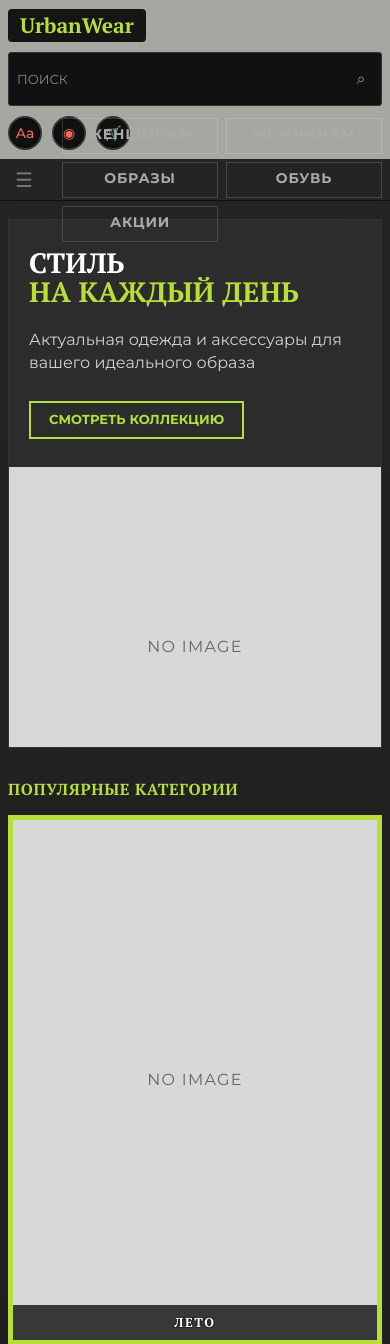
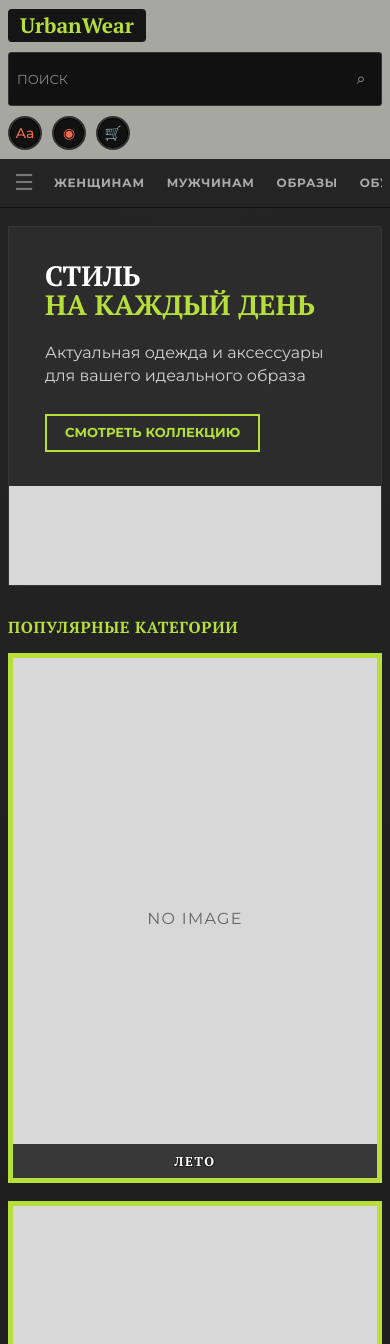
Before and after one commit to Kuzver/UrbanWear, a Django app: page / in a window 390 px wide. Shown: the top 1344 px of the page. Run offline with Django 5.2, Linux system fonts and the light colour scheme; data that the repository does not hold is empty.

Commit message:
Обновлена логика магазина и шаблоны

```diff
--- a/shop/models.py
+++ b/shop/models.py
@@ -5,6 +5,7 @@
 from django.utils.text import slugify
 from django.conf import settings
 from django.contrib.auth.models import User
+from simple_history.models import HistoricalRecords
 
 
 class Category(models.Model):
@@ -83,6 +84,7 @@
     updated_at = models.DateTimeField(auto_now=True, verbose_name='дата обновления')
 
     objects = ProductManager()
+    history = HistoricalRecords()
 
     class Meta:
         verbose_name = 'Товар'
@@ -154,6 +156,7 @@
     postal_code = models.CharField(max_length=20, verbose_name='индекс', null=True)
     contact_phone = models.CharField(max_length=20, verbose_name='телефон', null=True)
     total_amount = models.DecimalField(max_digits=10, decimal_places=2, verbose_name='итоговая сумма', null=True)
+    history = HistoricalRecords()
 
     products = models.ManyToManyField(
         Product,
--- a/shop/urls.py
+++ b/shop/urls.py
@@ -14,7 +14,23 @@
     path('register/', views.register, name='register'),
     path('profile/', views.profile, name='profile'),
 
-    path('create/', views.product_create, name='product_create'),
+    path('create/', views.product_create, name='product_create'
+                                               ''
+                                               ''
+                                               ''
+                                               ''
+                                               ''
+                                               ''
+                                               ''
+                                               ''
+                                               ''
+                                               ''
+                                               ''
+                                               ''
+                                               ''
+                                               ''
+                                               ''
+                                               ''),
     path('<slug:slug>/update/', views.product_update, name='product_update'),
     path('<slug:slug>/delete/', views.product_delete, name='product_delete'),
 
--- a/shop/views.py
+++ b/shop/views.py
@@ -274,18 +274,47 @@
     )
     return render(request, 'shop/order_detail.html', {'order': order})
 
+from django.db.models import Q
+from django.db.models.functions import Lower
+
 def product_search(request):
-    query = request.GET.get('q')
-    products = Product.objects.all()
+    query = request.GET.get('q', '').strip()
+    all_products = Product.objects.select_related('category', 'brand').all()
 
     if query:
-        products = products.filter(
-            Q(name__icontains=query) |
-            Q(description__icontains=query) |
-            Q(name__contains=query)
-        )
+        query_lower = query.lower()
+        filtered_products = [
+            product for product in all_products
+            if query_lower in (product.name or '').lower()
+            or query_lower in (product.description or '').lower()
+            or query_lower in ((product.category.name if product.category else '')).lower()
+            or query_lower in ((product.brand.name if product.brand else '')).lower()
+        ]
+    else:
+        filtered_products = []
 
-    return render(request, 'shop/product_list.html', {'products': products})
+    paginator = Paginator(filtered_products, 9)
+    page_number = request.GET.get('page')
+    products = paginator.get_page(page_number)
+
+    query_params = request.GET.copy()
+    if 'page' in query_params:
+        query_params.pop('page')
+    query_params = query_params.urlencode()
+
+    return render(request, 'shop/product_list.html', {
+        'products': products,
+        'query': query,
+        'is_search': True,
+        'brands': Brand.objects.all(),
+        'current_category': '',
+        'current_category_label': '',
+        'current_size': '',
+        'current_color': '',
+        'current_brand': '',
+        'current_sort': 'popular',
+        'query_params': query_params,
+    })
 
 @login_required
 def add_review(request, product_slug):
--- a/static/css/style.css
+++ b/static/css/style.css
@@ -1937,76 +1937,6 @@
     }
 }
 
-@media (max-width: 760px) {
-    body {
-        font-size: 16px;
-    }
-
-    .container {
-        max-width: calc(100% - 20px);
-    }
-
-    .top-nav {
-        display: grid;
-        grid-template-columns: repeat(2, minmax(0, 1fr));
-        gap: 8px;
-        width: 100%;
-    }
-
-    .top-nav a {
-        padding: 8px;
-        border: 1px solid rgba(255, 255, 255, 0.15);
-        text-align: center;
-    }
-
-    .category-grid-four,
-    .style-grid-four,
-    .catalog-products-grid,
-    .trend-grid-two,
-    .footer-top,
-    .profile-orders-grid {
-        grid-template-columns: 1fr 1fr;
-        gap: 14px;
-    }
-
-    .hero-overlay {
-        grid-template-columns: 1fr;
-        max-height: none;
-    }
-
-    .hero-image-wrap {
-        min-height: 280px;
-        max-height: 340px;
-    }
-
-    .hero-text {
-        padding: 28px 20px;
-    }
-
-    .catalog-topbar {
-        align-items: stretch;
-        flex-direction: column;
-    }
-
-    .catalog-sort-select {
-        width: 100%;
-    }
-
-    .cart-item-design {
-        grid-template-columns: 90px minmax(0, 1fr);
-    }
-
-    .cart-qty-box,
-    .cart-icons-box {
-        grid-column: 2;
-        justify-content: flex-start;
-    }
-
-    .profile-tabs {
-        flex-direction: column;
-    }
-}
-
 @media (max-width: 520px) {
     .container {
         max-width: calc(100% - 16px);
@@ -2068,3 +1998,187 @@
         text-align: left;
     }
 }
+/* ===== FIX: stable header navigation ===== */
+
+/* Обычная ширина экрана */
+.header-bottom {
+    height: 44px !important;
+    min-height: 44px !important;
+    overflow: visible !important;
+}
+
+.header-nav-row {
+    height: 44px !important;
+    min-height: 44px !important;
+    display: flex !important;
+    align-items: center !important;
+    gap: 24px !important;
+    padding: 0 !important;
+    margin: 0 auto !important;
+    background: transparent !important;
+}
+
+.burger-btn {
+    width: 32px !important;
+    height: 32px !important;
+    min-height: 32px !important;
+    flex: 0 0 32px !important;
+    padding: 0 !important;
+    border: 0 !important;
+    background: transparent !important;
+    color: #777 !important;
+    font-size: 22px !important;
+    line-height: 1 !important;
+}
+
+.top-nav {
+    display: flex !important;
+    flex: 1 1 auto !important;
+    align-items: center !important;
+    justify-content: flex-start !important;
+    gap: clamp(28px, 5vw, 76px) !important;
+    height: 44px !important;
+    min-height: 44px !important;
+    margin: 0 !important;
+    padding: 0 !important;
+    overflow: hidden !important;
+    white-space: nowrap !important;
+}
+
+.top-nav a {
+    display: inline-flex !important;
+    align-items: center !important;
+    justify-content: center !important;
+    min-height: 0 !important;
+    height: 44px !important;
+    padding: 0 !important;
+    border: 0 !important;
+    color: #aaa !important;
+    font-size: 14px !important;
+    font-weight: 700 !important;
+    line-height: 1 !important;
+    letter-spacing: 0.06em !important;
+    text-transform: uppercase !important;
+}
+
+/* Убираем старое мобильное поведение, из-за которого пункты становились огромными кнопками */
+@media (max-width: 760px) {
+    .header-bottom {
+        height: auto !important;
+        min-height: 44px !important;
+        padding: 0 !important;
+    }
+
+    .header-nav-row {
+        height: auto !important;
+        min-height: 44px !important;
+        display: flex !important;
+        align-items: center !important;
+        gap: 12px !important;
+        padding: 6px 0 !important;
+        overflow: visible !important;
+    }
+
+    .top-nav {
+        display: flex !important;
+        flex-wrap: nowrap !important;
+        gap: 18px !important;
+        width: auto !important;
+        height: 36px !important;
+        min-height: 36px !important;
+        overflow-x: auto !important;
+        overflow-y: hidden !important;
+        white-space: nowrap !important;
+        scrollbar-width: none;
+    }
+
+    .top-nav::-webkit-scrollbar {
+        display: none;
+    }
+
+    .top-nav a {
+        flex: 0 0 auto !important;
+        height: 36px !important;
+        min-height: 36px !important;
+        padding: 0 4px !important;
+        border: 0 !important;
+        font-size: 13px !important;
+        line-height: 1 !important;
+        text-align: center !important;
+    }
+
+    .burger-btn {
+        flex: 0 0 32px !important;
+    }
+}
+
+/* Очень узкий экран */
+@media (max-width: 520px) {
+    .header-nav-row {
+        gap: 10px !important;
+    }
+
+    .top-nav {
+        gap: 14px !important;
+    }
+
+    .top-nav a {
+        font-size: 12px !important;
+    }
+}
+/* ===== FIX: меню слабовидящих не выходит за экран ===== */
+
+.vision-dropdown {
+    position: relative !important;
+}
+
+.vision-panel {
+    position: absolute !important;
+    top: 44px !important;
+    right: 0 !important;
+    left: auto !important;
+    width: 210px !important;
+    max-width: calc(100vw - 24px) !important;
+    padding: 10px !important;
+    background: #222 !important;
+    border: 1px solid #555 !important;
+    box-shadow: 0 16px 32px rgba(0, 0, 0, .45) !important;
+    z-index: 99999 !important;
+}
+
+.vision-panel.open {
+    display: grid !important;
+    gap: 8px !important;
+}
+
+.vision-panel button {
+    width: 100% !important;
+    min-height: 36px !important;
+    padding: 7px 10px !important;
+    background: #111 !important;
+    border: 1px solid #666 !important;
+    color: #fff !important;
+    text-align: left !important;
+    font-size: 13px !important;
+}
+
+/* На маленьком экране меню становится фиксированным и влезает в экран */
+@media (max-width: 760px) {
+    .vision-panel {
+        position: fixed !important;
+        top: 76px !important;
+        left: 12px !important;
+        right: 12px !important;
+        width: auto !important;
+        max-width: none !important;
+    }
+}
+
+/* На совсем узком экране чуть ниже, чтобы не налезало на логотип/поиск */
+@media (max-width: 520px) {
+    .vision-panel {
+        top: 92px !important;
+        left: 10px !important;
+        right: 10px !important;
+    }
+}
--- a/templates/includes/footer.html
+++ b/templates/includes/footer.html
@@ -38,7 +38,7 @@
 
         <div class="footer-bottom">
             <div class="footer-brand">UrbanWear</div>
-            <div class="footer-bag">▱</div>
+            <div class="footer-bag"></div>
         </div>
     </div>
 </footer>
--- a/templates/includes/header.html
+++ b/templates/includes/header.html
@@ -5,16 +5,10 @@
                 UrbanWear
             </a>
 
-            <form class="header-search" method="get" action="{% url 'product_list' %}" role="search">
-                <label for="site-search" class="visually-hidden">Поиск по товарам</label>
-                <input id="site-search"
-                       type="text"
-                       name="q"
-                       value="{{ request.GET.q }}"
-                       placeholder="ПОИСК"
-                       aria-label="Поиск по товарам">
-                <button type="submit" aria-label="Найти">⌕</button>
-            </form>
+<form class="header-search" method="get" action="{% url 'product_search' %}">
+    <input type="text" name="q" value="{{ query|default:'' }}" placeholder="Поиск">
+    <button type="submit">⌕</button>
+</form>
 
             <div class="header-icons">
                 <div class="vision-dropdown">
--- a/urbanwear/settings.py
+++ b/urbanwear/settings.py
@@ -41,6 +41,8 @@
     'rest_framework',          # Django REST Framework
     'shop.apps.ShopConfig',
     'debug_toolbar',
+    'simple_history',
+    'import_export',
 ]
 
 MIDDLEWARE = [
@@ -53,6 +55,7 @@
     'django.middleware.clickjacking.XFrameOptionsMiddleware',
     'debug_toolbar.middleware.DebugToolbarMiddleware',
     'django.middleware.locale.LocaleMiddleware',
+    'simple_history.middleware.HistoryRequestMiddleware',
 ]
 
 ROOT_URLCONF = 'urbanwear.urls'
```
Also changed, not shown: shop/admin.py (+118 -27 lines), 1 other file.
